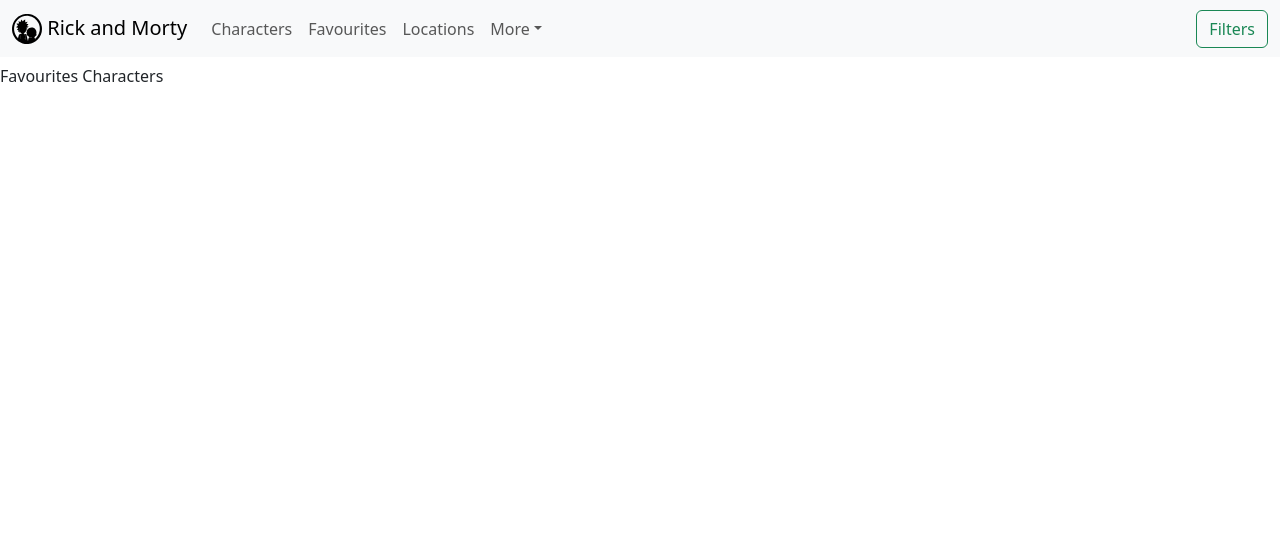
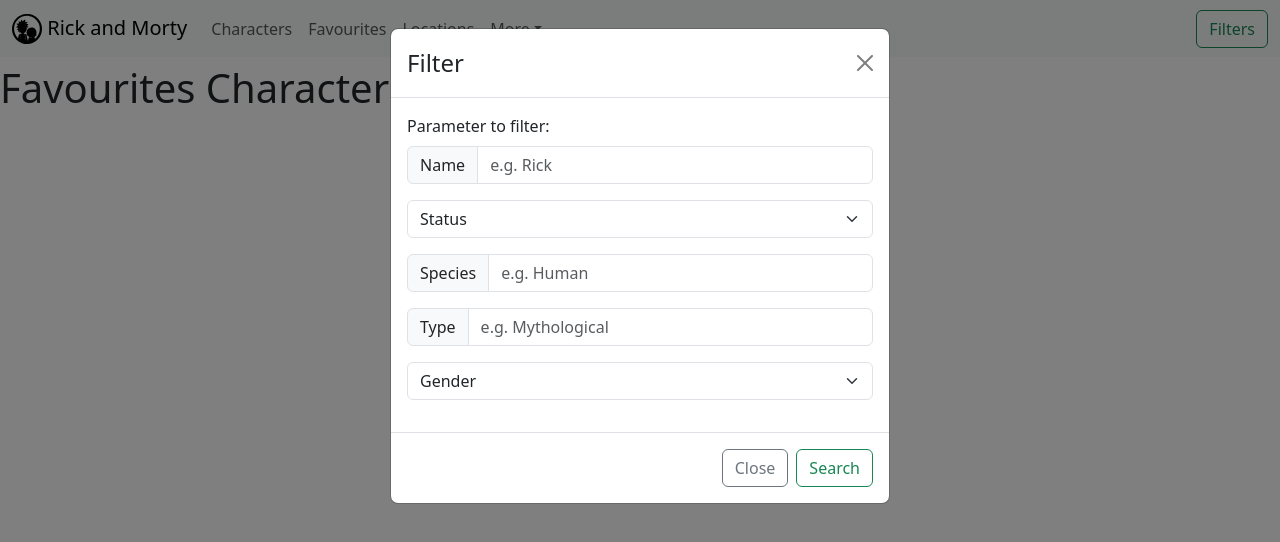
Before and after one commit to eolunas/rickandmorty, a React (Vite) app: page /rickandmorty/favourites in a window 1280 px wide. Both pictures are taken after a click on the button "Filters". Shown: the top 542 px of the page. Built offline with nearby package versions, Linux system fonts and the light colour scheme.

Commit message:
[ADD] Modals and filter interface

```diff
--- a/src/components/container/CustomModal.jsx
+++ b/src/components/container/CustomModal.jsx
@@ -1,35 +1,195 @@
 import PropTypes from "prop-types";
 import { useState } from "react";
-import Button from "react-bootstrap/Button";
-import Modal from "react-bootstrap/Modal";
+import { Button, Form, InputGroup, Modal } from "react-bootstrap";
 
-const CustomModal = ({ doFunction }) => {
-  const [show, setShow] = useState(false);
-  const handleClose = () => setShow(false);
+const CustomModal = ({ isActive, onHidden, setFilters, filterType }) => {
+  const [form, setForm] = useState({});
+
+  const setField = (field, value) => {
+    setForm((prevForm) => {
+      return { ...prevForm, [field]: value };
+    });
+  };
+
+  const handleSubmit = () => {
+    console.log(form);
+    console.log(Object.keys(form).length);
+    setFilters(form);
+    onHidden();
+  };
 
   return (
-    <Modal show={show} onHide={handleClose} backdrop="static" keyboard={false}>
+    <Modal show={isActive} onHide={onHidden} backdrop="static" keyboard={false}>
       <Modal.Header closeButton>
-        <Modal.Title>Modal title</Modal.Title>
+        <Modal.Title>Filter</Modal.Title>
       </Modal.Header>
+      <Form>
         <Modal.Body>
-        I will not close if you click outside me. Don not even try to press
-        escape key.
+          <Form.Label htmlFor="basic-url">Parameter to filter:</Form.Label>
+          {filterType == "episode" && (
+            <>
+              <InputGroup className="mb-3">
+                <InputGroup.Text id="inputGroup-sizing-default">
+                  Name
+                </InputGroup.Text>
+                <Form.Control
+                  type="text"
+                  placeholder="e.g. The Ricklantis Mixup"
+                  aria-label="Default"
+                  aria-describedby="inputGroup-sizing-default"
+                  defaultValue={form.episode_name}
+                  onChange={(e) => setField("episode_name", e.target.value)}
+                />
+              </InputGroup>
+              <InputGroup className="mb-3">
+                <InputGroup.Text id="inputGroup-sizing-default">
+                  Episode
+                </InputGroup.Text>
+                <Form.Control
+                  type="text"
+                  placeholder="e.g. S03E07"
+                  aria-label="Default"
+                  aria-describedby="inputGroup-sizing-default"
+                  defaultValue={form.episode_episode}
+                  onChange={(e) => setField("episode_episode", e.target.value)}
+                />
+              </InputGroup>
+            </>
+          )}
+          {filterType == "character" && (
+            <>
+              <InputGroup className="mb-3">
+                <InputGroup.Text id="inputGroup-sizing-default">
+                  Name
+                </InputGroup.Text>
+                <Form.Control
+                  type="text"
+                  placeholder="e.g. Rick"
+                  aria-label="Default"
+                  aria-describedby="inputGroup-sizing-default"
+                  defaultValue={form.character_name}
+                  onChange={(e) => setField("character_name", e.target.value)}
+                />
+              </InputGroup>
+              <InputGroup className="mb-3">
+                <Form.Select
+                  aria-label="Default select example"
+                  defaultValue={form.character_status}
+                  onChange={(e) => setField("character_status", e.target.value)}
+                >
+                  <option>Status</option>
+                  <option value="alive">alive</option>
+                  <option value="dead">dead</option>
+                  <option value="unknown">unknown</option>
+                </Form.Select>
+              </InputGroup>
+              <InputGroup className="mb-3">
+                <InputGroup.Text id="inputGroup-sizing-default">
+                  Species
+                </InputGroup.Text>
+                <Form.Control
+                  type="text"
+                  placeholder="e.g. Human"
+                  aria-label="Default"
+                  aria-describedby="inputGroup-sizing-default"
+                  defaultValue={form.character_species}
+                  onChange={(e) =>
+                    setField("character_species", e.target.value)
+                  }
+                />
+              </InputGroup>
+              <InputGroup className="mb-3">
+                <InputGroup.Text id="inputGroup-sizing-default">
+                  Type
+                </InputGroup.Text>
+                <Form.Control
+                  type="text"
+                  placeholder="e.g. Mythological"
+                  aria-label="Default"
+                  aria-describedby="inputGroup-sizing-default"
+                  defaultValue={form.character_type}
+                  onChange={(e) => setField("character_type", e.target.value)}
+                />
+              </InputGroup>
+              <InputGroup className="mb-3">
+                <Form.Select
+                  aria-label="Default select example"
+                  defaultValue={form.character_gender}
+                  onChange={(e) => setField("character_gender", e.target.value)}
+                >
+                  <option>Gender</option>
+                  <option value="female">Female</option>
+                  <option value="male">Male</option>
+                  <option value="genderless">Genderless</option>
+                  <option value="unknown">Unknown</option>
+                </Form.Select>
+              </InputGroup>
+            </>
+          )}
+          {filterType == "location" && (
+            <>
+              <InputGroup className="mb-3">
+                <InputGroup.Text id="inputGroup-sizing-default">
+                  Name
+                </InputGroup.Text>
+                <Form.Control
+                  type="text"
+                  placeholder="e.g. Citadel of Ricks"
+                  aria-label="Default"
+                  aria-describedby="inputGroup-sizing-default"
+                  defaultValue={form.location_name}
+                  onChange={(e) => setField("location_name", e.target.value)}
+                />
+              </InputGroup>
+              <InputGroup className="mb-3">
+                <InputGroup.Text id="inputGroup-sizing-default">
+                  Type
+                </InputGroup.Text>
+                <Form.Control
+                  type="text"
+                  placeholder="e.g. Space station"
+                  aria-label="Default"
+                  aria-describedby="inputGroup-sizing-default"
+                  defaultValue={form.location_type}
+                  onChange={(e) => setField("location_type", e.target.value)}
+                />
+              </InputGroup>
+              <InputGroup className="mb-3">
+                <InputGroup.Text id="inputGroup-sizing-default">
+                  Dimension
+                </InputGroup.Text>
+                <Form.Control
+                  type="text"
+                  placeholder="e.g. unknown"
+                  aria-label="Default"
+                  aria-describedby="inputGroup-sizing-default"
+                  defaultValue={form.location_dimension}
+                  onChange={(e) =>
+                    setField("location_dimension", e.target.value)
+                  }
+                />
+              </InputGroup>
+            </>
+          )}
         </Modal.Body>
         <Modal.Footer>
-        <Button variant="secondary" onClick={handleClose}>
+          <Button variant="outline-secondary" onClick={onHidden}>
             Close
           </Button>
-        <Button variant="primary" onClick={doFunction}>
-          Understood
+          <Button onClick={handleSubmit} variant="outline-success">
+            Search
           </Button>
         </Modal.Footer>
+      </Form>
     </Modal>
   );
 };
 
 CustomModal.propTypes = {
-  doFunction: PropTypes.func.isRequired,
+  isActive: PropTypes.bool.isRequired,
+  onHidden: PropTypes.func.isRequired,
+  setFilters: PropTypes.func.isRequired,
+  filterType: PropTypes.string.isRequired,
 };
 
 export default CustomModal;
--- a/src/components/container/Header.jsx
+++ b/src/components/container/Header.jsx
@@ -1,10 +1,37 @@
 // import PropTypes from "prop-types";
 import rmLogo from "/rickandmorty.svg";
-import { Link } from "react-router-dom";
-import { Button, Container, Nav, Navbar, NavDropdown } from "react-bootstrap";
+import { Link, useLocation } from "react-router-dom";
+import {
+  Button,
+  Badge,
+  Container,
+  Nav,
+  Navbar,
+  NavDropdown,
+} from "react-bootstrap";
 import CustomModal from "./CustomModal";
+import { useEffect, useState } from "react";
 
 const Header = () => {
+  const [filters, setFilters] = useState([]);
+  const [showModal, setShowModal] = useState(false);
+  const [filterType, setFilterType] = useState("");
+  let location = useLocation();
+
+  useEffect(() => {
+    const linkFilter = {
+      "/rickandmorty/": "episode",
+      "/rickandmorty/characters": "character",
+      "/rickandmorty/favourites": "character",
+      "/rickandmorty/locations": "location",
+    };
+    setFilterType(linkFilter[location.pathname]);
+  }, [location]);
+
+  let numFilter = Object.keys(filters).filter((key) =>
+    key.includes(filterType)
+  ).length;
+
   return (
     <header>
       <Navbar fixed="top" expand="lg" className="bg-body-tertiary">
@@ -28,7 +55,7 @@
               <Nav.Link as={Link} to="/rickandmorty/favourites">
                 Favourites
               </Nav.Link>
-              <Nav.Link as={Link} to="/rickandmorty/location">
+              <Nav.Link as={Link} to="/rickandmorty/locations">
                 Locations
               </Nav.Link>
               <NavDropdown title="More" id="basic-nav-dropdown">
@@ -50,17 +77,23 @@
                 </NavDropdown.Item>
               </NavDropdown>
             </Nav>
+
             <Button
               variant="outline-success"
-              onClick={() => alert("Open modal")}
+              onClick={() => setShowModal(true)}
             >
-              Filters
+              Filters <Badge bg="secondary">{numFilter > 0 && numFilter}</Badge>
             </Button>
           </Navbar.Collapse>
         </Container>
       </Navbar>
       <div style={{ height: "4rem" }}>
-        <CustomModal />
+        <CustomModal
+          isActive={showModal}
+          onHidden={() => setShowModal(false)}
+          setFilters={(data) => setFilters(data)}
+          filterType={filterType}
+        ></CustomModal>
       </div>
     </header>
   );
@@ -75,23 +108,3 @@
 // };
 
 export default Header;
-
-{
-  /* TODO: Make the filter modal !!
-  <Form className="d-flex">
-  <Form.Select aria-label="Default select example">
-    <option>Filter by</option>
-    <option value="name">Name</option>
-    <option value="species">Species</option>
-    <option value="status">Status</option>
-    <option value="gender">Gender</option>
-  </Form.Select>
-  <Form.Control
-    type="search"
-    placeholder="Search"
-    className="me-2"
-    aria-label="Search"
-  />
-  <Button variant="outline-success">Search</Button>
-</Form>; */
-}
--- a/src/pages/favorites/Favourites.jsx
+++ b/src/pages/favorites/Favourites.jsx
@@ -1,5 +1,5 @@
 const Favourites = () => {
-  return <div>Favourites Characters</div>;
+  return <h1>Favourites Characters</h1>;
 };
 
 export default Favourites;
```
Also changed, not shown: src/routes/RouteManager.jsx (+0 -17 lines). Lines whose indentation alone changed are shown as unchanged.
